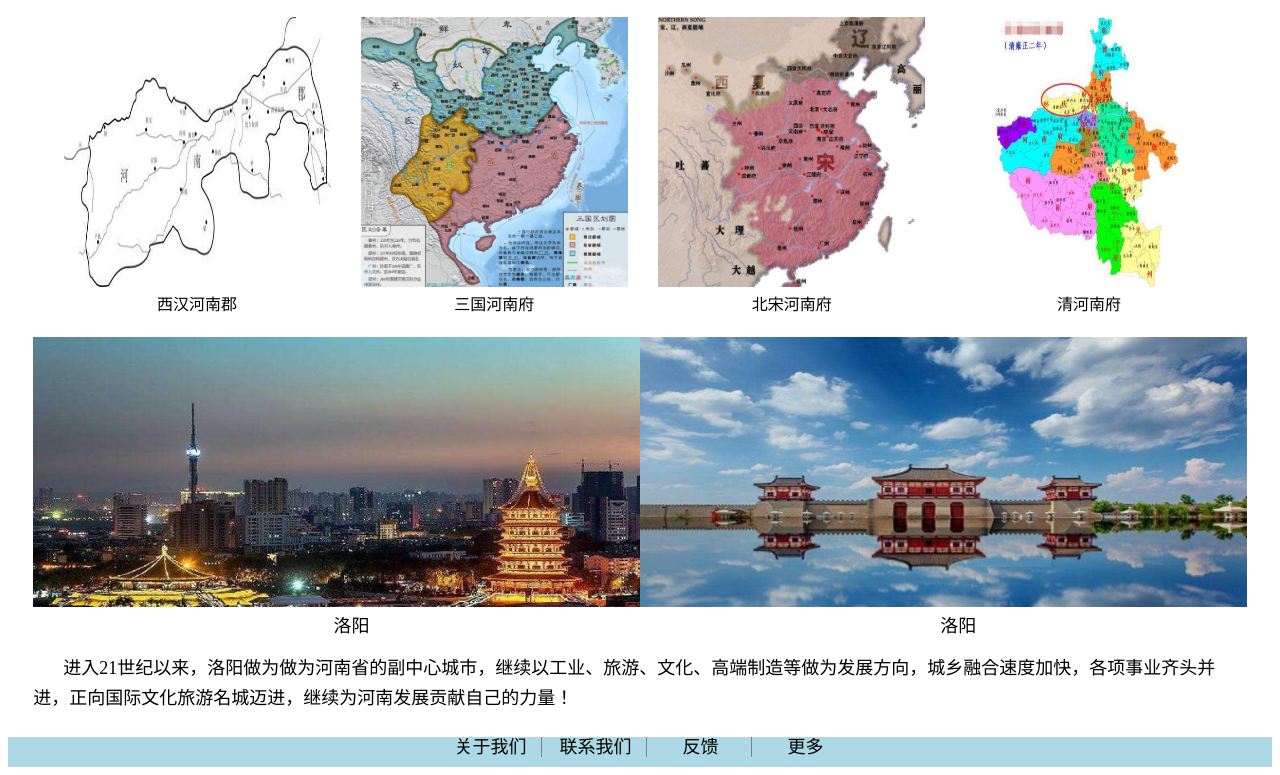
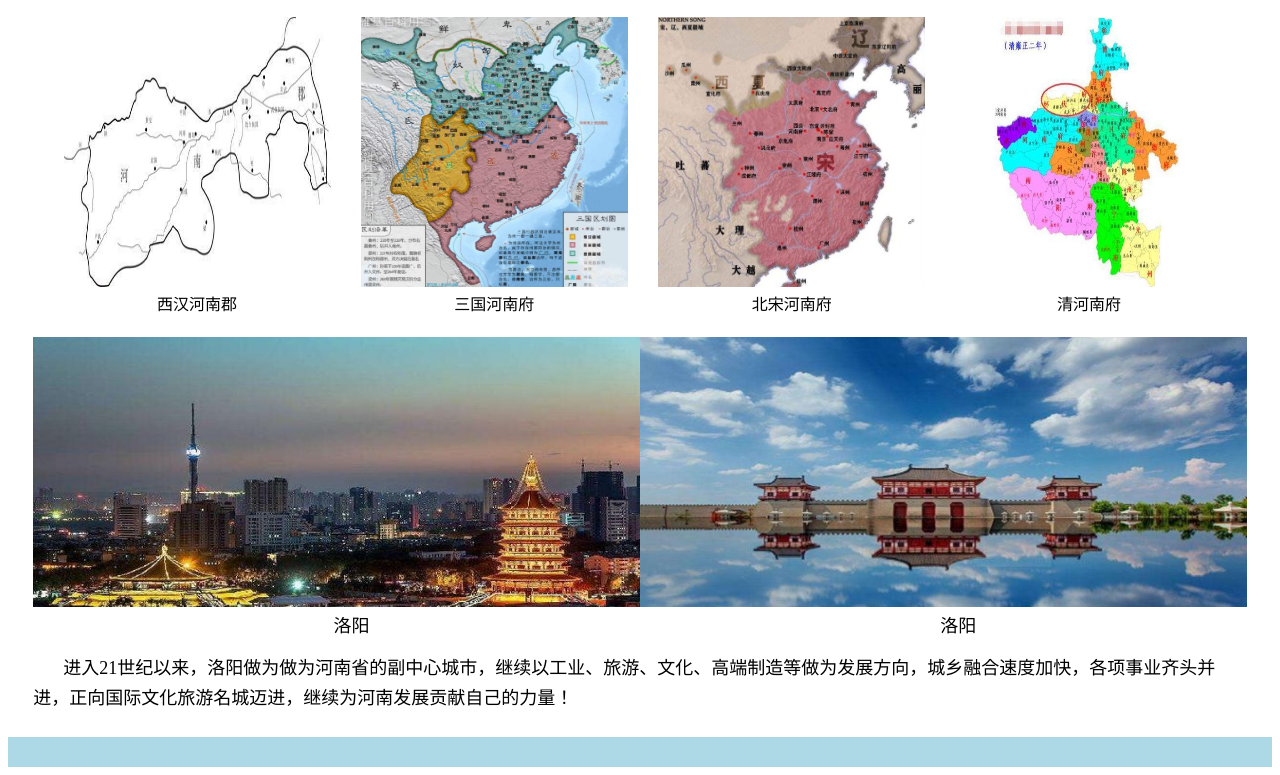
Before and after one commit to duan1176527853/-, a plain HTML site: page html/history.html in a window 1280 px wide. Shown: the part 111-886 px from the top of the page. Drawn offline with Linux system fonts and the light colour scheme.

Commit message:
Update history.html

```diff
--- a/html/history.html
+++ b/html/history.html
@@ -52,10 +52,7 @@
 		</div>
 		<div class="footer">
 			<p>
-				<a href="javascript::">关于我们</a>
-				<a href="javascript::">联系我们</a>
-				<a href="javascript::">反馈</a>
-				<a href="javascript::" style="border: none">更多</a>
+
 			</p>
 		</div>
 	</div>
```
